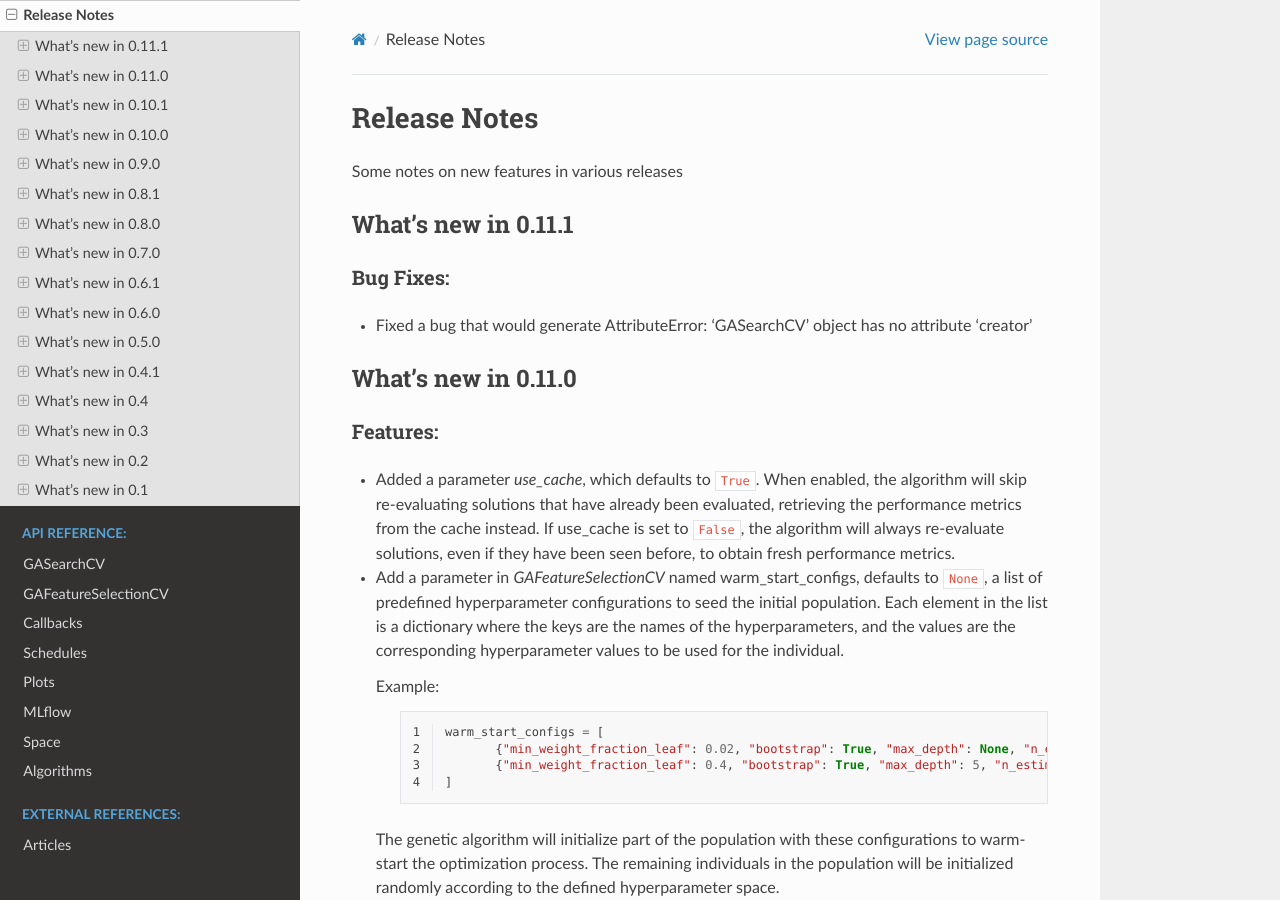
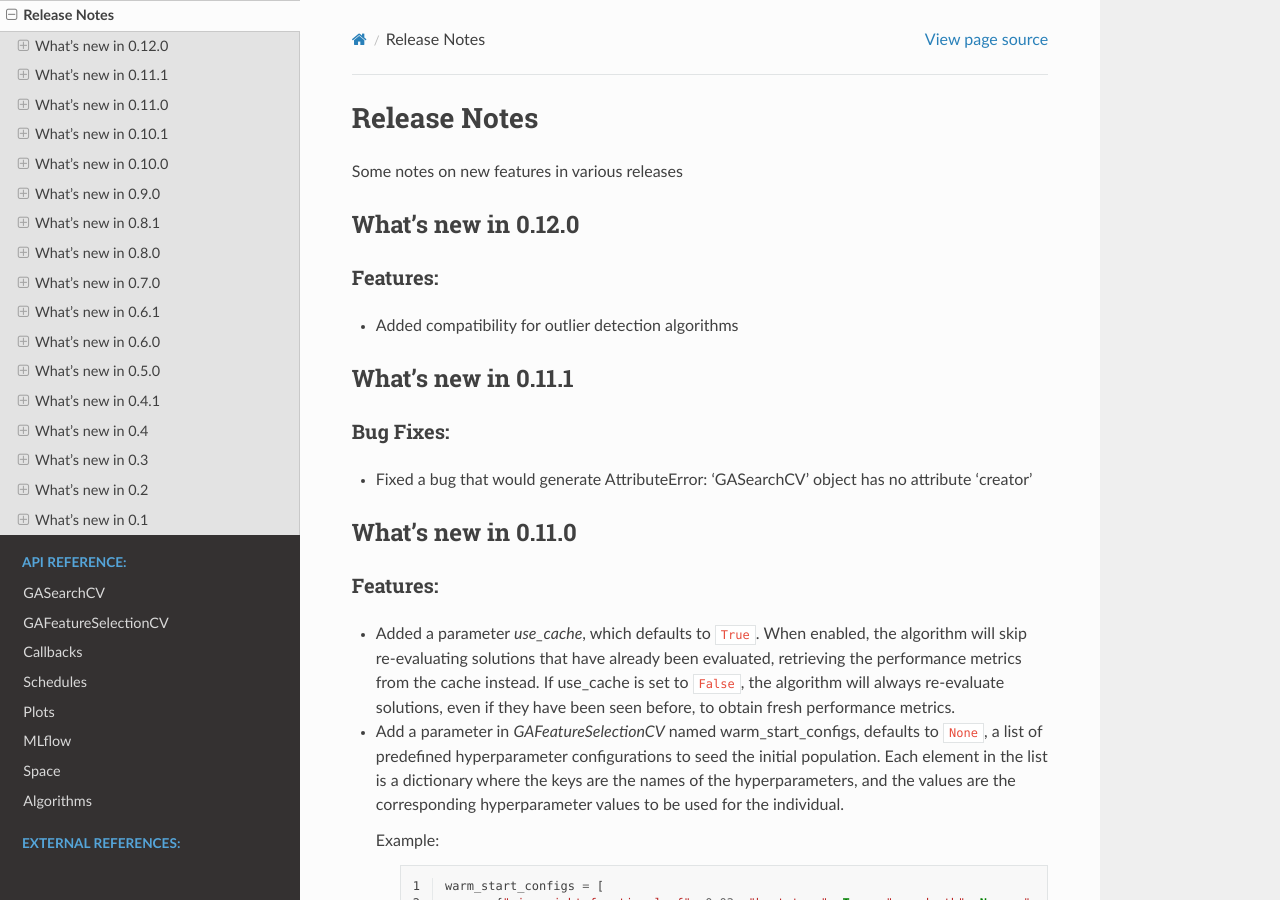
Before and after one commit to rodrigo-arenas/Sklearn-genetic-opt, a Sphinx documentation site: the page built from docs/release_notes.rst, in a window 1280 px wide and 900 px high. Built offline with Sphinx 7.4.7 and the Read the Docs theme 3.1.0, drawn with Linux system fonts in a browser that asks for light colours.

Commit message:
release 0.12.0

```diff
--- a/docs/index.rst
+++ b/docs/index.rst
@@ -68,6 +68,7 @@ This command will install all the extra requirements::
    tutorials/adapters
    tutorials/understand_cv
    tutorials/mlflow
+   tutorials/outliers
    tutorials/reproducibility
 
 .. toctree::
--- a/docs/release_notes.rst
+++ b/docs/release_notes.rst
@@ -2,6 +2,15 @@ Release Notes
 =============
 
 Some notes on new features in various releases
+
+What's new in 0.12.0
+--------------------
+
+^^^^^^^^^
+Features:
+^^^^^^^^^
+
+* Added compatibility for outlier detection algorithms
 
 What's new in 0.11.1
 --------------------
--- a/sklearn_genetic/_version.py
+++ b/sklearn_genetic/_version.py
@@ -1 +1 @@
-__version__ = "0.12.0dev"
+__version__ = "0.12.0"
```
